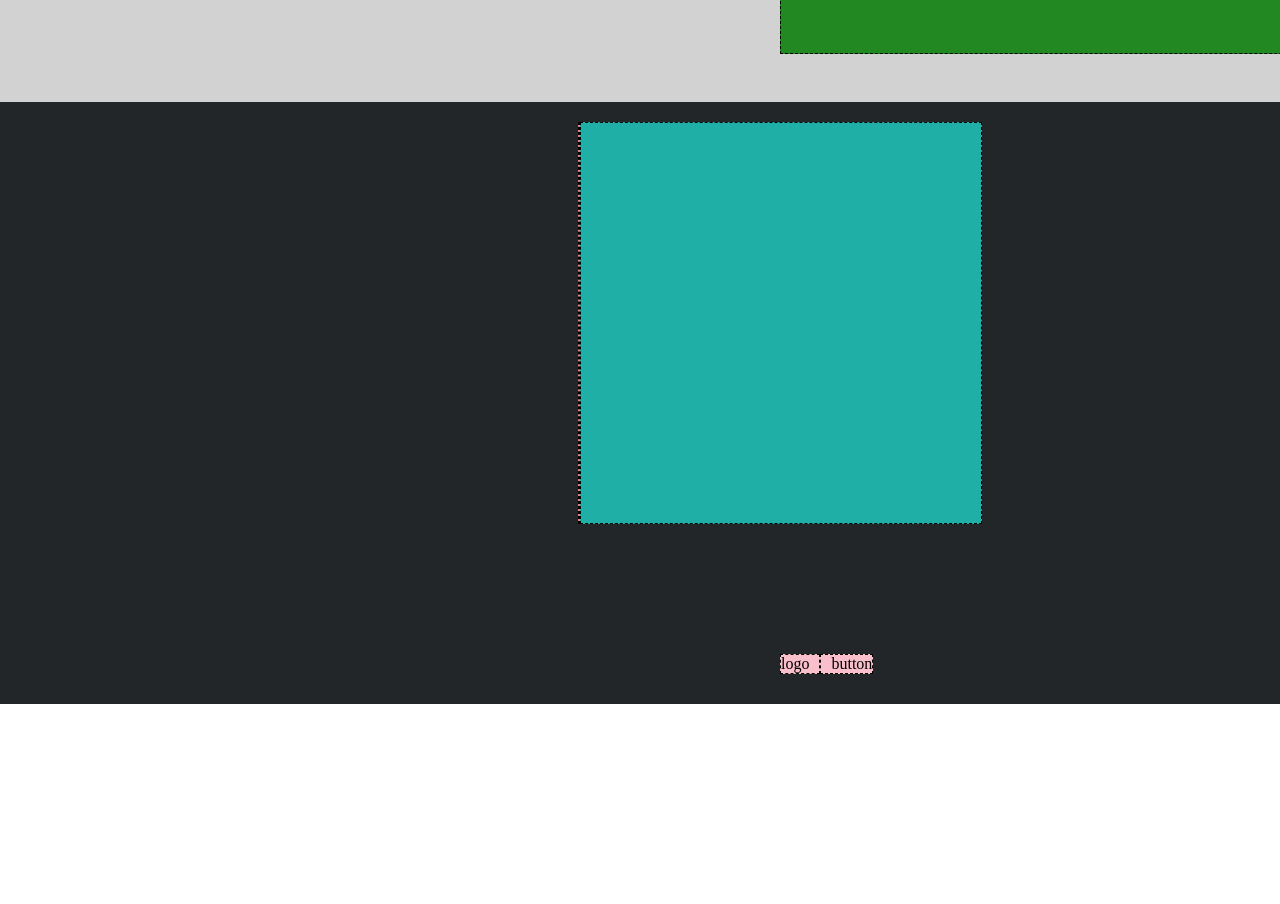
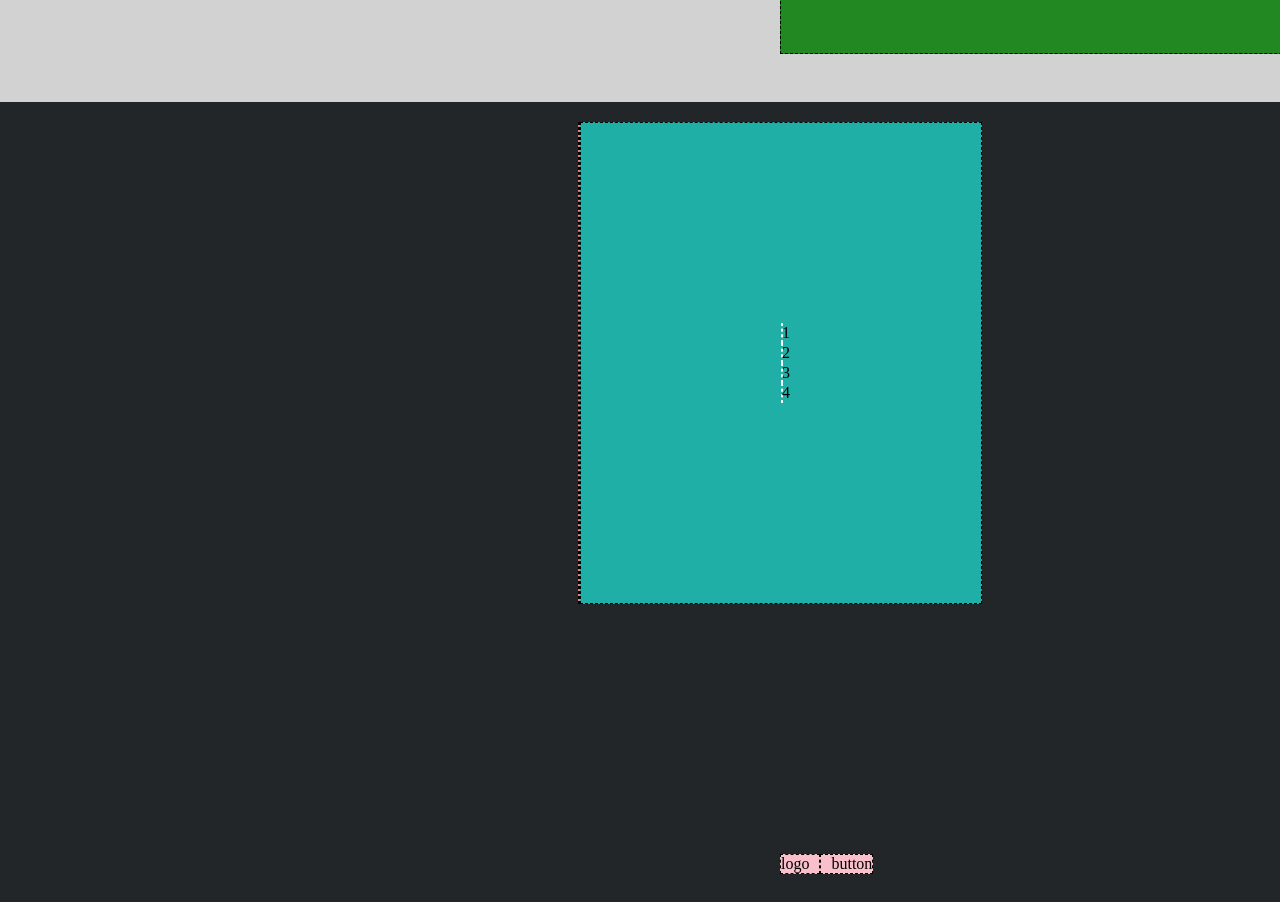
Before and after one commit to LeonardoR998/htmlcss-struttura-discord, a plain HTML site: page index.html in a window 1280 px wide. Shown: the part 2778-3682 px from the top of the page. Before the commit the page ends 3482 px from the top, so only its background shows below. Drawn offline with Linux system fonts and the light colour scheme.

Commit message:
try to add column

```diff
--- a/css/style.css
+++ b/css/style.css
@@ -127,12 +127,13 @@ section > .container {
 
 .footer-bk {
   background-color: #222629;
-  height: 602px;
+  height: 800px;
 }
 
 .container-footer {
   display: flex;
   justify-content: center;
+
   padding-left: 780px;
   padding-right: 780px;
 }
@@ -145,6 +146,9 @@ section > .container {
 }
 
 .block-img-footer {
+  column-count: 4;
+  column-width: 200px;
+  column-gap: 20px;
   background-color: #1fafa6;
   border: 1px dashed black;
   width: 70%;
@@ -152,18 +156,23 @@ section > .container {
   margin-top: 20px;
 }
 
+.column-footer {
+  border: 1px dashed white;
+  height: 20px;
+  width: 50%;
+}
+
 .hr-container-footer {
   display: flex;
   justify-content: space-between;
   background-color: #7efdd2;
   padding: 30px 0;
-  margin-top: 100px;
+  margin-top: 220px;
   margin-right: 780px;
   margin-left: 780px;
 }
 
 .logo-footer {
-  justify-content: space-between;
   background-color: #f9bfcb;
   border: 1px dashed black;
   padding-right: 10px;
--- a/index.html
+++ b/index.html
@@ -49,7 +49,12 @@
     <footer class="footer-bk">
       <div class="container-footer">
         <div class="block-logo-footer"></div>
-        <div class="block-img-footer"></div>
+        <div class="block-img-footer">
+          <div class="column-footer">1</div>
+          <div class="column-footer">2</div>
+          <div class="column-footer">3</div>
+          <div class="column-footer">4</div>
+        </div>
       </div>
 
       <div class="hr-container-footer">
```
